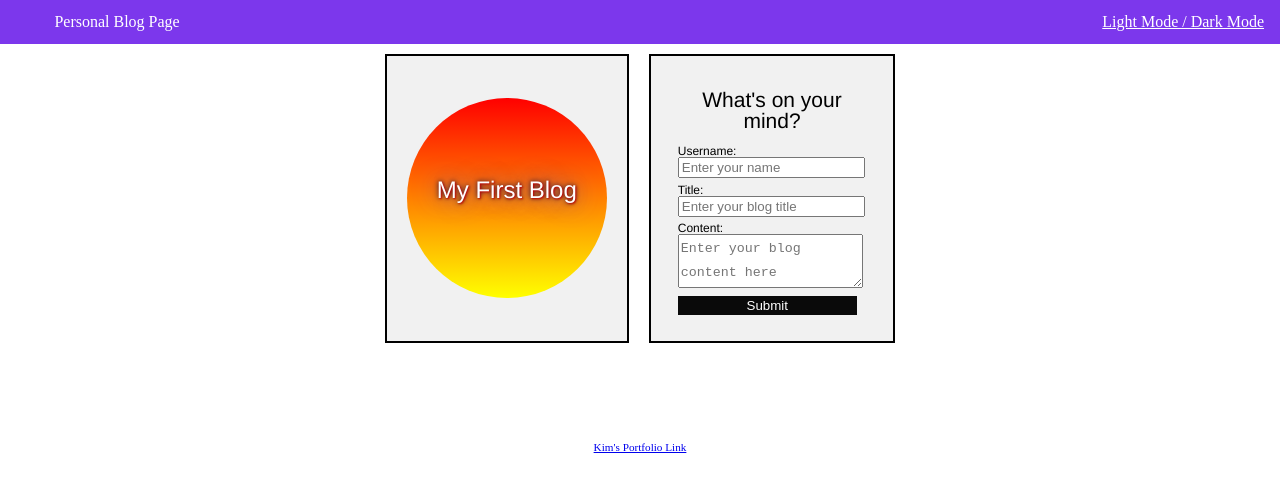
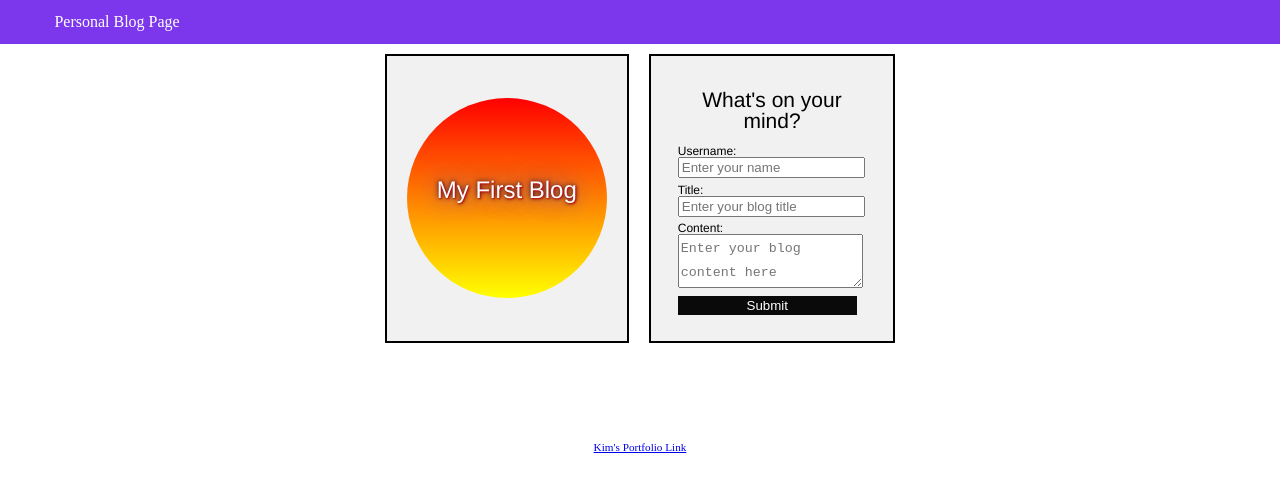
Before and after one commit to KimCBNS/personal_blog, a plain HTML site: page index.html in a window 1280 px wide. Drawn offline with Linux system fonts and the light colour scheme.

Commit message:
fixed an error in the nav bar

```diff
--- a/index.html
+++ b/index.html
@@ -9,8 +9,7 @@
 </head>
 <body>
   <ul>
-    <li style="float:right"><a href="default.asp">Light Mode / Dark Mode</a></li>
-    <li>Personal Blog Page</li>
+        <li>Personal Blog Page</li>
   </ul>
 
   <div class="flex-container">
```
